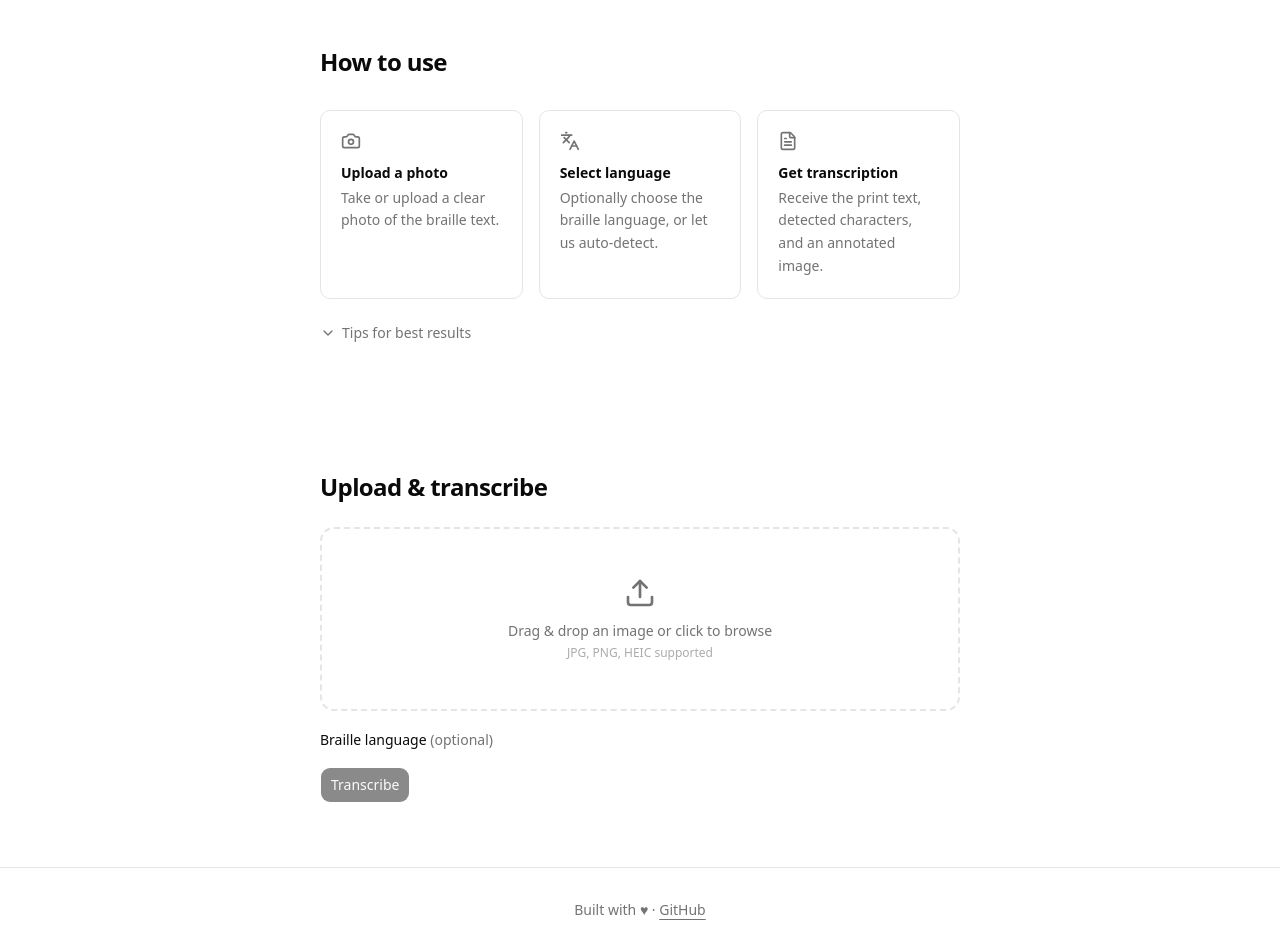
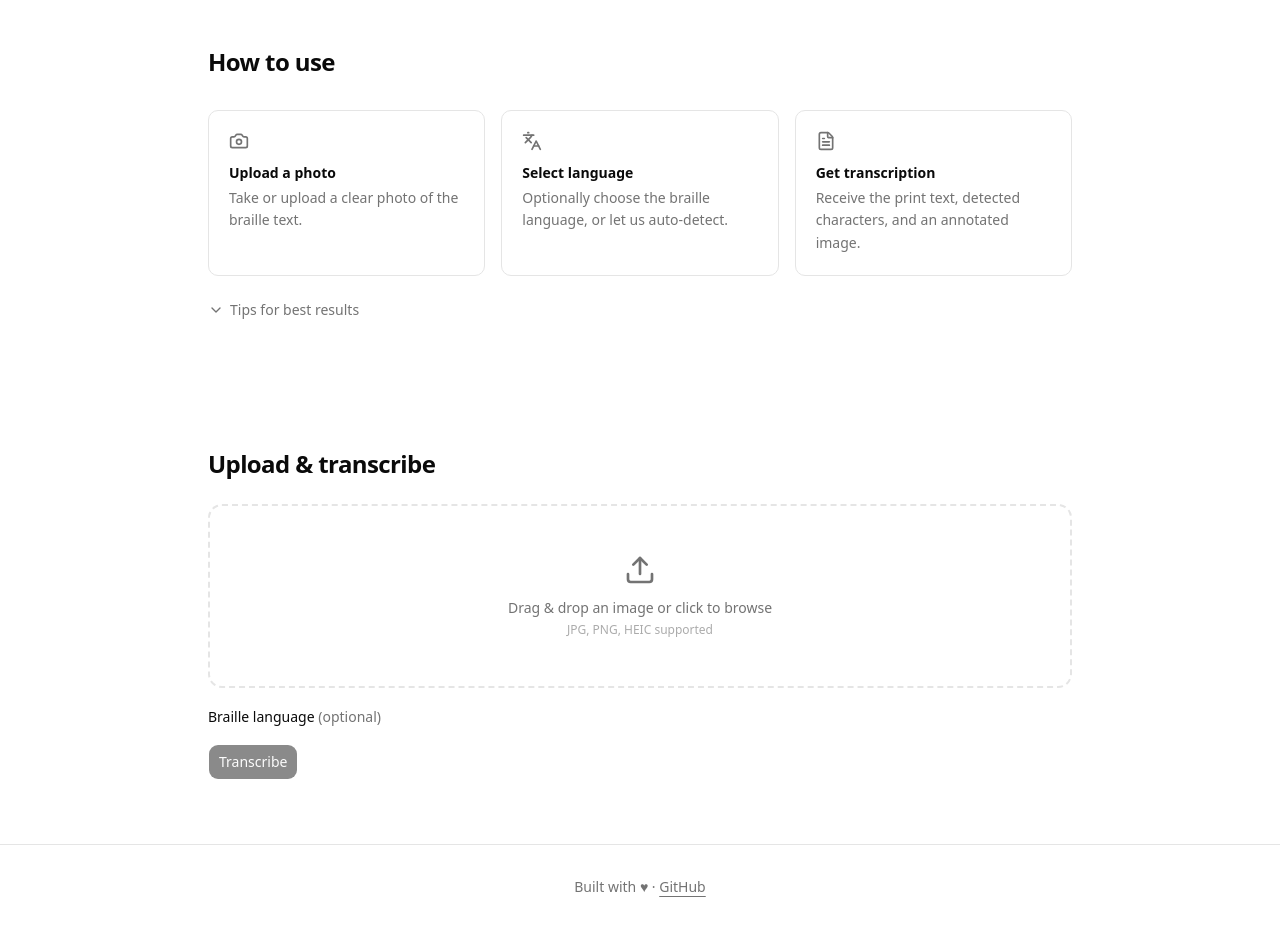
Before and after one commit to endernoke/braille-ocr, a React (Vite) app in the folder frontend/: page / in a window 1280 px wide. Shown: the part 454-1406 px from the top of the page. After the commit the page ends 1383 px from the top, so only its background shows below. Built offline with nearby package versions, Linux system fonts and the light colour scheme.

Commit message:
frontend: fix inconsistent width in layout

```diff
--- a/frontend/src/components/HowToUse.tsx
+++ b/frontend/src/components/HowToUse.tsx
@@ -36,7 +36,7 @@ export function HowToUse() {
   const [tipsOpen, setTipsOpen] = useState(false);
 
   return (
-    <section className="mx-auto max-w-2xl px-4 py-16">
+    <section className="mx-auto max-w-4xl px-4 py-16">
       <h2 className="text-2xl font-semibold tracking-tight">How to use</h2>
 
       <div className="mt-8 grid gap-4 sm:grid-cols-3">
--- a/frontend/src/components/ResultsSection.tsx
+++ b/frontend/src/components/ResultsSection.tsx
@@ -31,7 +31,7 @@ export function ResultsSection({
   };
 
   return (
-    <section id="results" className="mx-auto max-w-2xl px-4 pb-20 pt-4 animate-in fade-in slide-in-from-bottom-4 duration-500">
+    <section id="results" className="mx-auto max-w-4xl px-4 pb-20 pt-4 animate-in fade-in slide-in-from-bottom-4 duration-500">
       {error && (
         <div className="mb-6 flex items-start justify-between rounded-lg border border-destructive/30 bg-destructive/10 p-4 text-sm text-destructive">
           <p>{error}</p>
--- a/frontend/src/components/UploadSection.tsx
+++ b/frontend/src/components/UploadSection.tsx
@@ -61,7 +61,7 @@ export function UploadSection({ onSubmit, isLoading }: UploadSectionProps) {
   };
 
   return (
-    <section id="upload" className="mx-auto max-w-2xl px-4 py-16">
+    <section id="upload" className="mx-auto max-w-4xl px-4 py-16">
       <h2 id="upload-heading" className="text-2xl font-semibold tracking-tight" tabIndex={-1}>
         Upload &amp; transcribe
       </h2>
```
